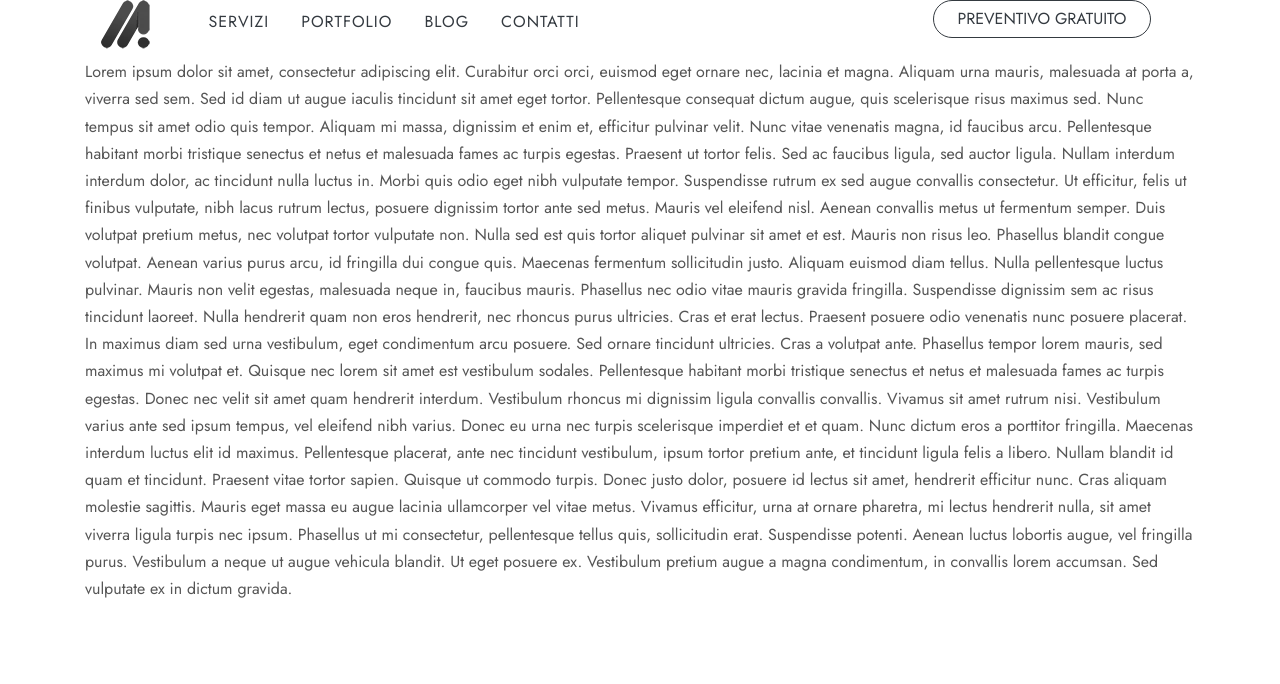
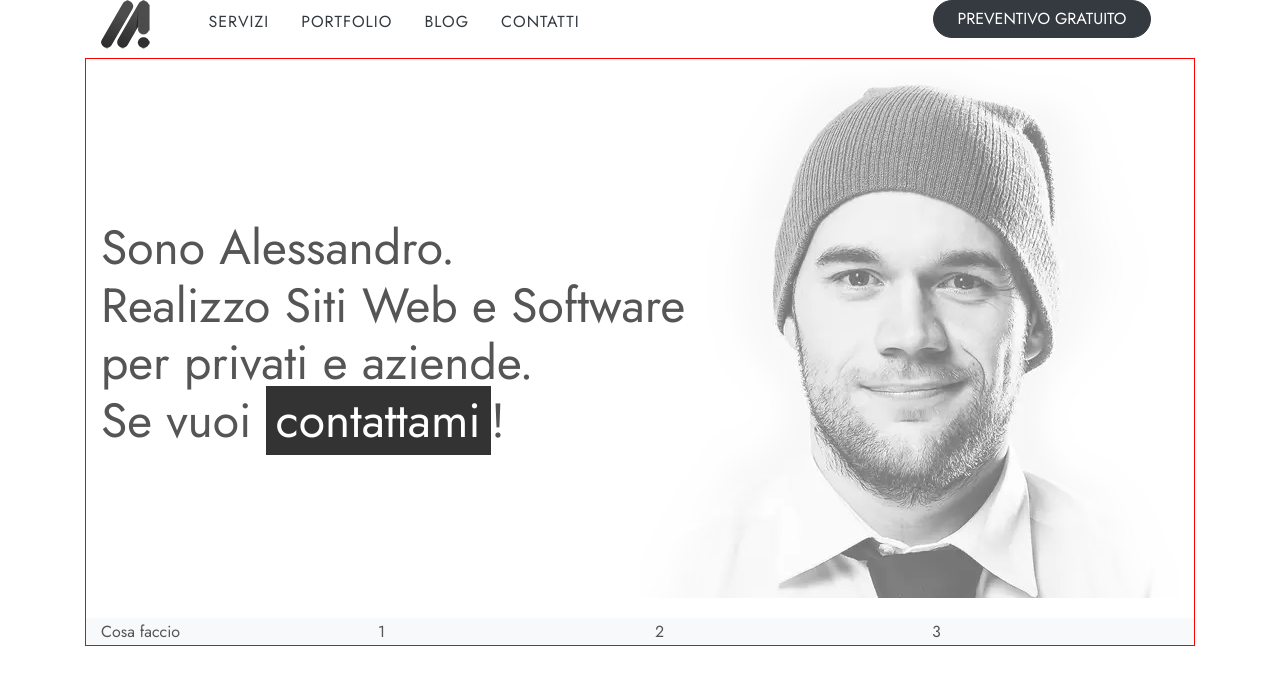
Before and after one commit to alessandroalessio/a2area-nextjs, a Next.js app: page / in a window 1280 px wide. Shown: the top 684 px of the page. Built offline with nearby package versions, Linux system fonts and the light colour scheme.

Commit message:
Added some data

```diff
--- a/components/Header/Header.js
+++ b/components/Header/Header.js
@@ -32,7 +32,7 @@ export default function Header() {
                 </Col>
                 <Col md={3}>
                     <Link href="/preventivo/">
-                        <a className="btn btn-outline-dark border-3 rounded-pill text-uppercase pl-4 pr-4">Preventivo gratuito</a>
+                        <a className="btn btn-dark border-3 rounded-pill text-uppercase pl-4 pr-4">Preventivo gratuito</a>
                     </Link>
                 </Col>
             </Row>
--- /dev/null
+++ b/pages/_document.js
@@ -0,0 +1,17 @@
+
+// ./pages/_document.js
+import Document, { Head, Main, NextScript } from 'next/document'
+
+export default class MyDocument extends Document {
+  render() {
+    return (
+      <html lang="it">
+        <Head />
+        <body>
+          <Main />
+          <NextScript />
+        </body>
+      </html>
+    )
+  }
+}
--- a/pages/index.js
+++ b/pages/index.js
@@ -1,6 +1,7 @@
 import Head from "next/head";
 import Link from "next/link";
 import Header from "../components/Header/Header.js";
+import { Container,Row,Col } from 'react-bootstrap'
 
 export default function Home() {
   return (
@@ -12,18 +13,42 @@ export default function Home() {
       </Head>
       <Header />
       <div className="main-wrapper">
-        <p>
-          Lorem ipsum dolor sit amet, consectetur adipiscing elit. Curabitur orci orci, euismod eget ornare nec, lacinia et magna. Aliquam urna mauris, malesuada at porta a, viverra sed sem. Sed id diam ut augue iaculis tincidunt sit amet eget tortor. Pellentesque consequat dictum augue, quis scelerisque risus maximus sed. Nunc tempus sit amet odio quis tempor. Aliquam mi massa, dignissim et enim et, efficitur pulvinar velit. Nunc vitae venenatis magna, id faucibus arcu. Pellentesque habitant morbi tristique senectus et netus et malesuada fames ac turpis egestas. Praesent ut tortor felis. Sed ac faucibus ligula, sed auctor ligula. Nullam interdum interdum dolor, ac tincidunt nulla luctus in. Morbi quis odio eget nibh vulputate tempor. Suspendisse rutrum ex sed augue convallis consectetur. Ut efficitur, felis ut finibus vulputate, nibh lacus rutrum lectus, posuere dignissim tortor ante sed metus. Mauris vel eleifend nisl.
-          Aenean convallis metus ut fermentum semper. Duis volutpat pretium metus, nec volutpat tortor vulputate non. Nulla sed est quis tortor aliquet pulvinar sit amet et est. Mauris non risus leo. Phasellus blandit congue volutpat. Aenean varius purus arcu, id fringilla dui congue quis. Maecenas fermentum sollicitudin justo. Aliquam euismod diam tellus. Nulla pellentesque luctus pulvinar. Mauris non velit egestas, malesuada neque in, faucibus mauris. Phasellus nec odio vitae mauris gravida fringilla.
-          Suspendisse dignissim sem ac risus tincidunt laoreet. Nulla hendrerit quam non eros hendrerit, nec rhoncus purus ultricies. Cras et erat lectus. Praesent posuere odio venenatis nunc posuere placerat. In maximus diam sed urna vestibulum, eget condimentum arcu posuere. Sed ornare tincidunt ultricies. Cras a volutpat ante. Phasellus tempor lorem mauris, sed maximus mi volutpat et. Quisque nec lorem sit amet est vestibulum sodales. Pellentesque habitant morbi tristique senectus et netus et malesuada fames ac turpis egestas. Donec nec velit sit amet quam hendrerit interdum. Vestibulum rhoncus mi dignissim ligula convallis convallis. Vivamus sit amet rutrum nisi. Vestibulum varius ante sed ipsum tempus, vel eleifend nibh varius.
-          Donec eu urna nec turpis scelerisque imperdiet et et quam. Nunc dictum eros a porttitor fringilla. Maecenas interdum luctus elit id maximus. Pellentesque placerat, ante nec tincidunt vestibulum, ipsum tortor pretium ante, et tincidunt ligula felis a libero. Nullam blandit id quam et tincidunt. Praesent vitae tortor sapien. Quisque ut commodo turpis. Donec justo dolor, posuere id lectus sit amet, hendrerit efficitur nunc. Cras aliquam molestie sagittis. Mauris eget massa eu augue lacinia ullamcorper vel vitae metus. Vivamus efficitur, urna at ornare pharetra, mi lectus hendrerit nulla, sit amet viverra ligula turpis nec ipsum.
-          Phasellus ut mi consectetur, pellentesque tellus quis, sollicitudin erat. Suspendisse potenti. Aenean luctus lobortis augue, vel fringilla purus. Vestibulum a neque ut augue vehicula blandit. Ut eget posuere ex. Vestibulum pretium augue a magna condimentum, in convallis lorem accumsan. Sed vulputate ex in dictum gravida.
-        </p>
+        <Container>
+          <Row className="heroRow">
+              <Col>
+                <div className="heroOverlay">
+                  <h2>Sono Alessandro.<br></br>
+                  Realizzo Siti Web e Software<br></br>
+                  per privati e aziende.<br></br>
+                  Se vuoi <Link href="/contatti/"><a className="text-dark highlighted">contattami</a></Link>!</h2>
+                </div>
+              </Col>
+          </Row>
+        </Container>
+        <section className="bg-light">
+          <Container fluid>
+            <Row>
+              <Col md={3}>Cosa faccio</Col>
+              <Col md={3}>1</Col>
+              <Col md={3}>2</Col>
+              <Col md={3}>3</Col>
+            </Row>
+          </Container>
+        </section>
       </div>
 
-
       <style jsx>{`
-
+        .main-wrapper{
+          border: 1px solid red;
+        }
+        .heroOverlay{
+          padding-top: 10em;
+          padding-bottom: 10em;
+          background: url('assets/img/page-home/home-me.webp') no-repeat top right;
+        }
+        .heroOverlay h2{
+          font-size: 3em;
+        }
       `}</style>
 
       <style jsx global>{`
--- a/public/assets/scss/style.scss
+++ b/public/assets/scss/style.scss
@@ -7,6 +7,9 @@ body {
     color: #555;
 }
 
+/* Highlighted */
+a.text-dark.highlighted{ background: #333; padding-left: 10px; padding-right: 10px; color: #fff !important; }
+
 /* Letter spacing */
 .ls-1{ letter-spacing: 1px; }
 .ls-2{ letter-spacing: 2px; }
```
Also changed, not shown: public/assets/img/page-home/home-me.webp (added).
